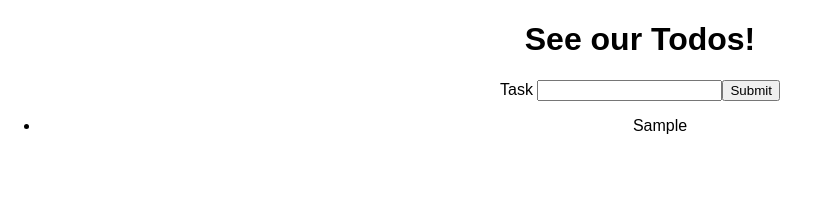
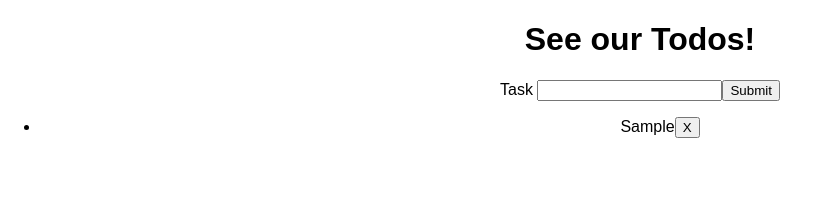
Before and after one commit to EricChiu920/react-redux-todos, a React (Create React App) app: page / in a window 1280 px wide. Both pictures are taken after typing "Sample" into the empty fields and a click on the button "Submit". Shown: the top 207 px of the page, without its empty margins (0-819 px from the left). Built offline with nearby package versions, Linux system fonts and the light colour scheme.

Commit message:
add removing state in a immutable way

```diff
--- a/src/components/Todos/Todo.jsx
+++ b/src/components/Todos/Todo.jsx
@@ -1,8 +1,8 @@
 import React from 'react';
 import PropTypes from 'prop-types';
 
-const Todo = ({ task }) => (
-  <li>{task}</li>
+const Todo = ({ task, removeTask }) => (
+  <li>{task}<button onClick={removeTask}>X</button></li>
 );
 
 Todo.defaultProps = {
@@ -11,6 +11,7 @@ Todo.defaultProps = {
 
 Todo.propTypes = {
   task: PropTypes.string,
+  removeTask: PropTypes.func.isRequired,
 };
 
 export default Todo;
--- a/src/components/Todos/TodoList.jsx
+++ b/src/components/Todos/TodoList.jsx
@@ -2,7 +2,7 @@ import React, { Component } from 'react';
 import { connect } from 'react-redux';
 import PropTypes from 'prop-types';
 import Todo from './Todo';
-import { addTodo } from '../../redux/actions/todoActions';
+import { addTodo, removeTodo } from '../../redux/actions/todoActions';
 
 
 class TodoList extends Component {
@@ -28,10 +28,13 @@ class TodoList extends Component {
   addTask = (task) => {
     this.props.addTask(task);
   };
+  removeTask = (id) => {
+    this.props.removeTask(id);
+  }
 
   render() {
     const todos = this.props.todos.todos.map((task, i) =>
-      <Todo key={i} task={task} />);
+      <Todo removeTask={() => this.removeTask(i)} key={i} task={task} />);
 
     return (
       <React.Fragment>
@@ -56,6 +59,7 @@ TodoList.defaultProps = {
 TodoList.propTypes = {
   todos: PropTypes.objectOf(PropTypes.array),
   addTask: PropTypes.func.isRequired,
+  removeTask: PropTypes.func.isRequired,
 };
 
 const mapStateToProps = reduxState => ({
@@ -64,6 +68,7 @@ const mapStateToProps = reduxState => ({
 
 const mapDispatchToProps = {
   addTask: addTodo,
+  removeTask: removeTodo,
 };
 
 export default connect(mapStateToProps, mapDispatchToProps)(TodoList);
--- a/src/redux/reducers/todoReducer.js
+++ b/src/redux/reducers/todoReducer.js
@@ -7,14 +7,16 @@ const initialState = {
 function todoReducer(state = initialState, action) {
   const newState = { ...state };
   switch (action.type) {
-    case ADD_TODO:
+    case ADD_TODO: {
       return {
         ...newState,
         todos: [...newState.todos, action.todo],
       };
-    case REMOVE_TODO:
-      let todos = state.todos.filter(val => val.id !== action.id);
-      return { ...state, todos };
+    }
+    case REMOVE_TODO: {
+      const todos = newState.todos.filter(val => val !== newState.todos[action.id]);
+      return { todos };
+    }
     default:
       return state;
   }
```
